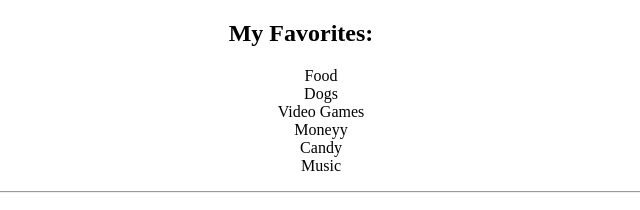
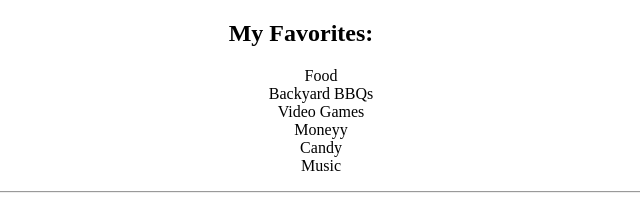
Before and after one commit to TristinNguyen/my-fav-things, a plain HTML site: page index.html in a window 1280 px wide. Shown: the top 210 px of the page, 339-979 px from the left. Drawn offline with Linux system fonts and the light colour scheme.

Commit message:
changed list and added change log

```diff
--- a/index.html
+++ b/index.html
@@ -11,7 +11,7 @@
     <h2>My Favorites:</h2>
     <ol>
         <li>Food</li>
-        <li>Dogs</li>
+        <li>Backyard BBQs</li>
         <li>Video Games</li>
         <li>Moneyy</li>
         <li>Candy</li>
```
Also changed, not shown: 1 other file.
